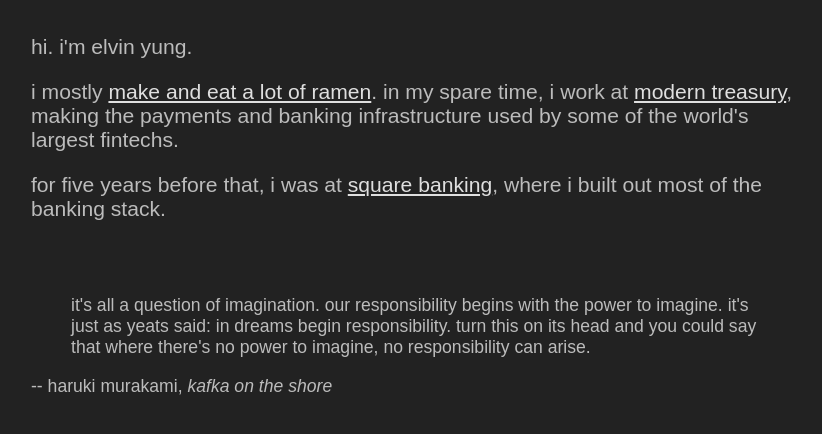
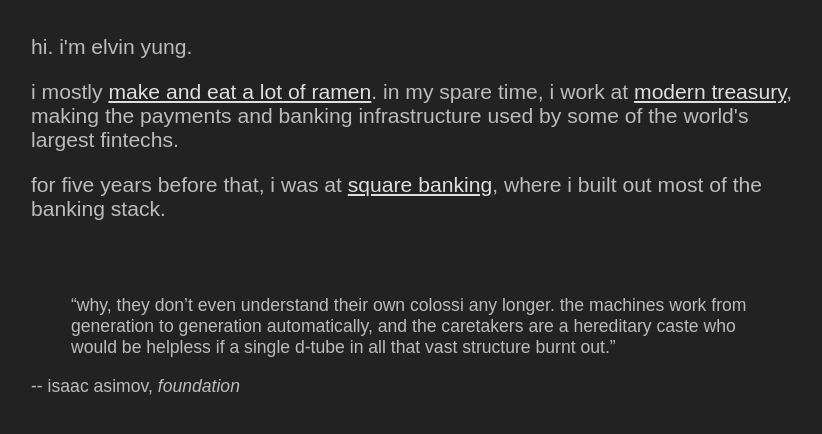
Before and after one commit to lvn/elvinyung.com, a plain HTML site: page index.html in a window 1280 px wide. Shown: the whole page, without its empty margins (225-1047 px from the left). Drawn offline with Linux system fonts and the light colour scheme; a web font is replaced by a local one.

Commit message:
change quote

```diff
--- a/index.html
+++ b/index.html
@@ -18,11 +18,9 @@
       where I built out most of the banking stack.</p>
 
     <blockquote>
-      It's all a question of imagination. Our responsibility begins with the power to imagine.
-      It's just as Yeats said: In dreams begin responsibility. Turn this on its head and you could
-      say that where there's no power to imagine, no responsibility can arise.
+      “Why, they don’t even understand their own colossi any longer. The machines work from generation to generation automatically, and the caretakers are a hereditary caste who would be helpless if a single D-tube in all that vast structure burnt out.”
     </blockquote>
-    -- Haruki Murakami, <i>Kafka on the Shore</i>
+    -- Isaac Asimov, <i>Foundation</i>
     <!-- GA things -->
     <script>
       (function(i,s,o,g,r,a,m){i['GoogleAnalyticsObject']=r;i[r]=i[r]||function(){
```
